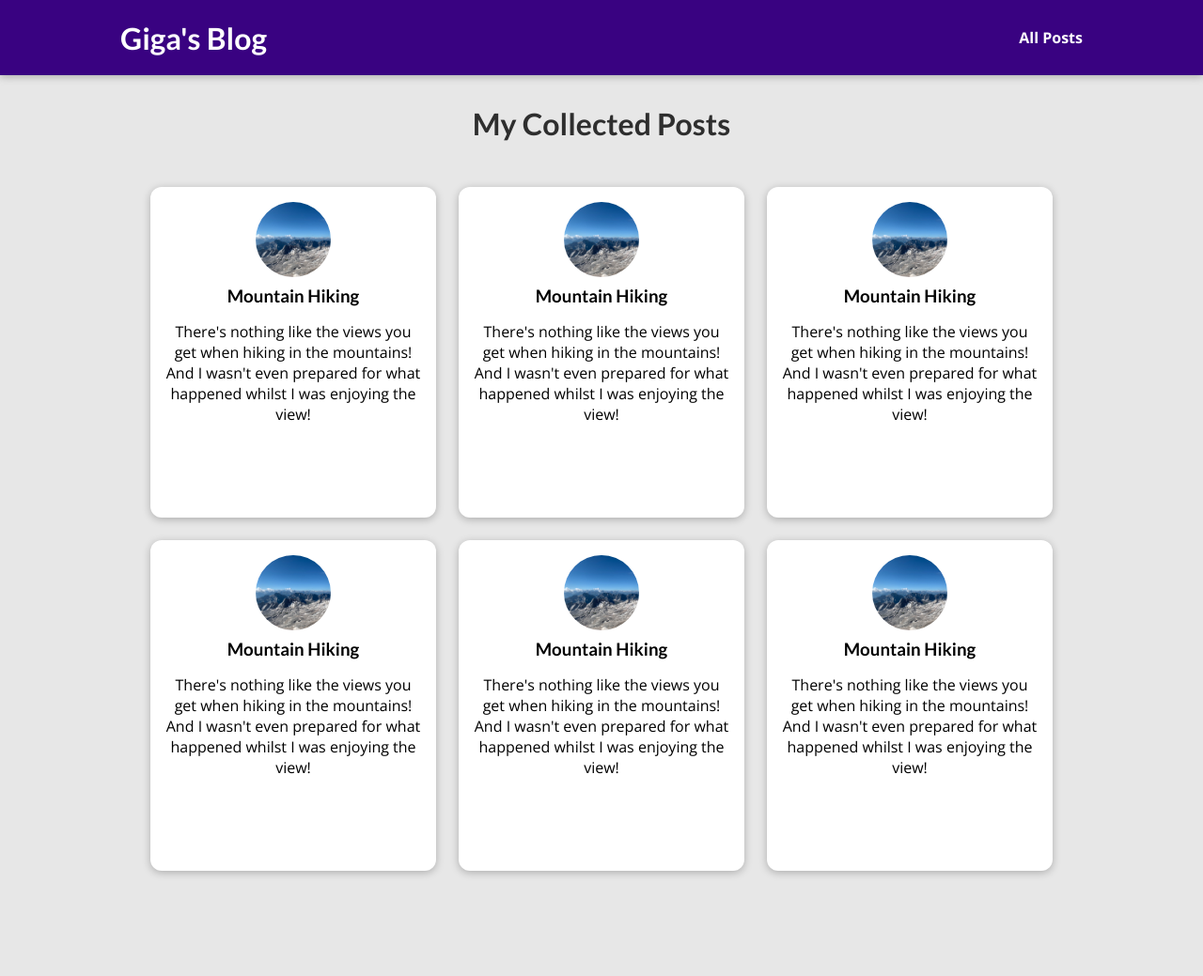
After one commit to gigaamiridze/blogs-website, a Django app: template blog/templates/blog/all-posts.html in a window 1280 px wide. The commit adds this page. Shown: the whole page at 94% size. Run offline with Django 4.2, Linux system fonts and the light colour scheme; the template is opened without the code that fills it, so the values that code supplies are empty.

Commit message:
Added all posts template and its styles

```diff
--- /dev/null
+++ b/blog/static/blog/styles/all-posts.css
@@ -0,0 +1,43 @@
+body {
+  background-color: #e7e7e7;
+}
+
+#main-navigation {
+  background-color: #390281;
+  box-shadow: 0 2px 8px rgba(0, 0, 0, 0.25);
+}
+
+#all-posts {
+  margin: 7rem auto;
+  width: 90%;
+  max-width: 60rem;
+}
+
+#all-posts h2 {
+  text-align: center;
+  font-size: 2rem;
+  color: #2e2e2e;
+  margin: 3rem 0;
+}
+
+ul {
+  list-style: none;
+  margin: 0;
+  padding: 0;
+  display: grid;
+  grid-template-columns: repeat(auto-fill, minmax(17rem, 1fr));
+  gap: 1.5rem;
+}
+
+.post img {
+  width: 7rem;
+  height: 7rem;
+}
+
+.post a {
+  height: 22rem;
+  transform-origin: center;
+  box-shadow: 0 2px 8px rgba(0, 0, 0, 0.25);
+  border-radius: 12px;
+  background-color: white;
+}
--- a/blog/static/blog/index.css
+++ b/blog/static/blog/styles/index.css
@@ -59,39 +59,6 @@
   flex: 1;
 }
 
-.post {
-  display: flex;
-  flex-direction: column;
-  align-items: center;
-  text-align: center;
-}
-
-.post a {
-  text-decoration: none;
-  color: black;
-  transition: all 0.2s ease;
-  padding: 1rem;
-}
-
-.post a:hover,
-.post a:active {
-  transform: scale(1.1);
-  background-color: #390281;
-  color: white;
-  border-radius: 12px;
-}
-
-.post img {
-  width: 5rem;
-  height: 5rem;
-  object-fit: cover;
-  border-radius: 50%;
-}
-
-.post h3 {
-  margin: 0.25rem 0;
-}
-
 #about {
   text-align: center;
   padding: 3rem;
--- /dev/null
+++ b/blog/static/blog/styles/post.css
@@ -0,0 +1,44 @@
+.post {
+  display: flex;
+  flex-direction: column;
+  align-items: center;
+  text-align: center;
+}
+
+.post a {
+  text-decoration: none;
+  color: black;
+  transition: all 0.2s ease;
+  padding: 1rem;
+  border-radius: 12px;
+}
+
+.post a:hover,
+.post a:active {
+  transform: scale(1.1);
+  background-color: #390281;
+  color: white;
+}
+
+.post img {
+  width: 5rem;
+  height: 5rem;
+  object-fit: cover;
+  border-radius: 50%;
+}
+
+.post h3 {
+  margin: 0.25rem 0;
+}
+
+.post time {
+  color: #666666;
+  margin: 0.25rem;
+  font-style: italic;
+  font-size: 0.85rem;
+}
+
+.post:hover time,
+.post:active time {
+  color: white;
+}
--- /dev/null
+++ b/blog/templates/blog/all-posts.html
@@ -0,0 +1,26 @@
+{% extends 'layout.html' %}
+{% load static %}
+
+{% block css_files %}
+  <link rel='stylesheet' href='{% static 'blog/styles/index.css' %}'>
+  <link rel='stylesheet' href='{% static 'blog/styles/all-posts.css' %}'>
+  <link rel='stylesheet' href='{% static 'blog/styles/post.css' %}'>
+{% endblock %}
+
+{% block title %}
+  All My Posts
+{% endblock %}
+
+{% block content %}
+  <section id='all-posts'>
+    <h2>My Collected Posts</h2>
+    <ul>
+      {% include 'blog/includes/post.html' %}
+      {% include 'blog/includes/post.html' %}
+      {% include 'blog/includes/post.html' %}
+      {% include 'blog/includes/post.html' %}
+      {% include 'blog/includes/post.html' %}
+      {% include 'blog/includes/post.html' %}
+    </ul>
+  </section>
+{% endblock %}
--- /dev/null
+++ b/blog/templates/blog/includes/post.html
@@ -0,0 +1,16 @@
+{% load static %}
+
+<li>
+  <article class='post'>
+    <a href=''>
+      <img src='{% static 'blog/images/mountains.jpg' %}' alt='Mountain Hiking'>
+      <div class='post__content'>
+        <h3>Mountain Hiking</h3>
+        <p>
+          There's nothing like the views you get when hiking in the mountains!
+          And I wasn't even prepared for what happened whilst I was enjoying the view!
+        </p>
+      </div>
+    </a>
+  </article>
+</li>
--- a/blog/views.py
+++ b/blog/views.py
@@ -4,7 +4,7 @@ def index(request):
     return render(request, 'blog/index.html')
 
 def posts(request):
-    pass
+    return render(request, 'blog/all-posts.html')
 
 def post_detail(request, slug):
     pass
--- a/templates/layout.html
+++ b/templates/layout.html
@@ -11,6 +11,14 @@
     <title>{% block title %}{% endblock %}</title>
   </head>
   <body>
+    <header id='main-navigation'>
+      <h1>
+        <a href=''>Giga's Blog</a>
+      </h1>
+      <nav>
+        <a href=''>All Posts</a>
+      </nav>
+    </header>
     {% block content %}
     {% endblock %}
   </body>
```
Also changed, not shown: blog/templates/blog/index.html (+4 -24 lines), static/styles/general.css (renamed from static/general.css).
